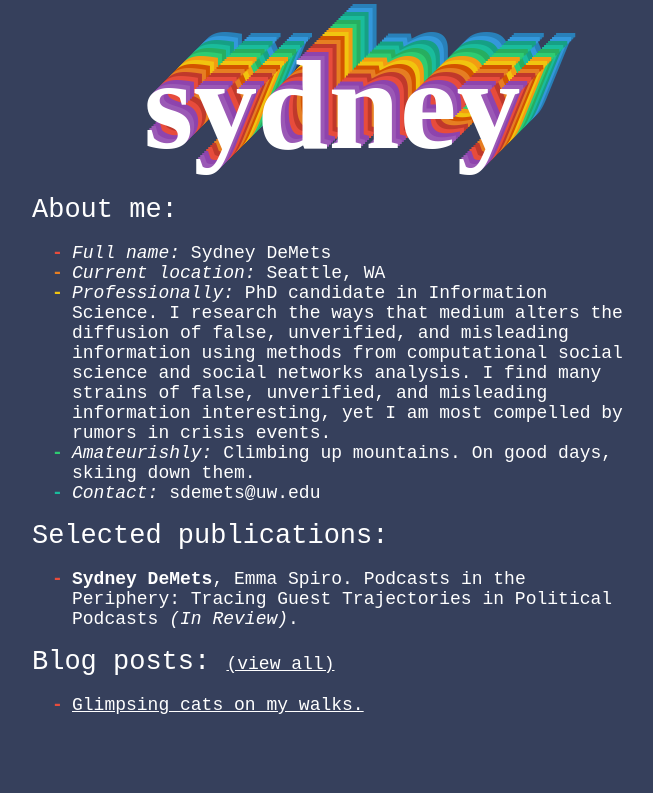
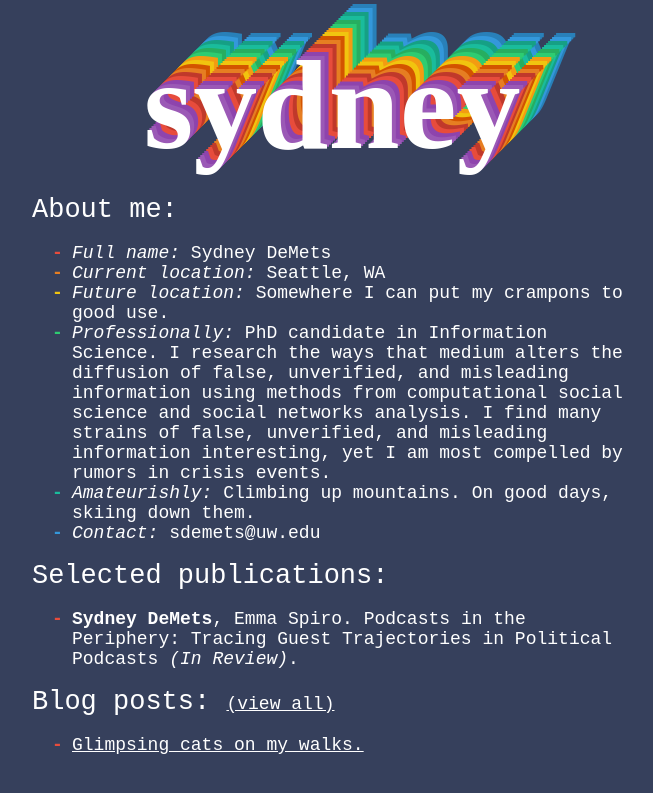
Before and after one commit to sydneyDeMets/sydneydemets.github.io, a Jekyll site: the page built from index.md, in a window 1280 px wide. Shown: the top 793 px of the page, without its empty margins (308-961 px from the left). Built offline with Jekyll 4.4.1, drawn with Linux system fonts in a browser that asks for light colours.

Commit message:
Update index.md

```diff
--- a/index.md
+++ b/index.md
@@ -8,6 +8,7 @@ description: "Researcher interested in information diffusion. Skier who is inves
 
 - *Full name:* Sydney DeMets
 - *Current location:* Seattle, WA
+- *Future location:* Somewhere I can put my crampons to good use.
 - *Professionally:* PhD candidate in Information Science. I research the ways that medium alters the diffusion of false, unverified, and misleading information using methods from computational social science and social networks analysis. I find many strains of false, unverified, and misleading information interesting, yet I am most compelled by rumors in crisis events.
 - *Amateurishly:* Climbing up mountains. On good days, skiing down them.
 - *Contact:* sdemets@uw.edu
```
